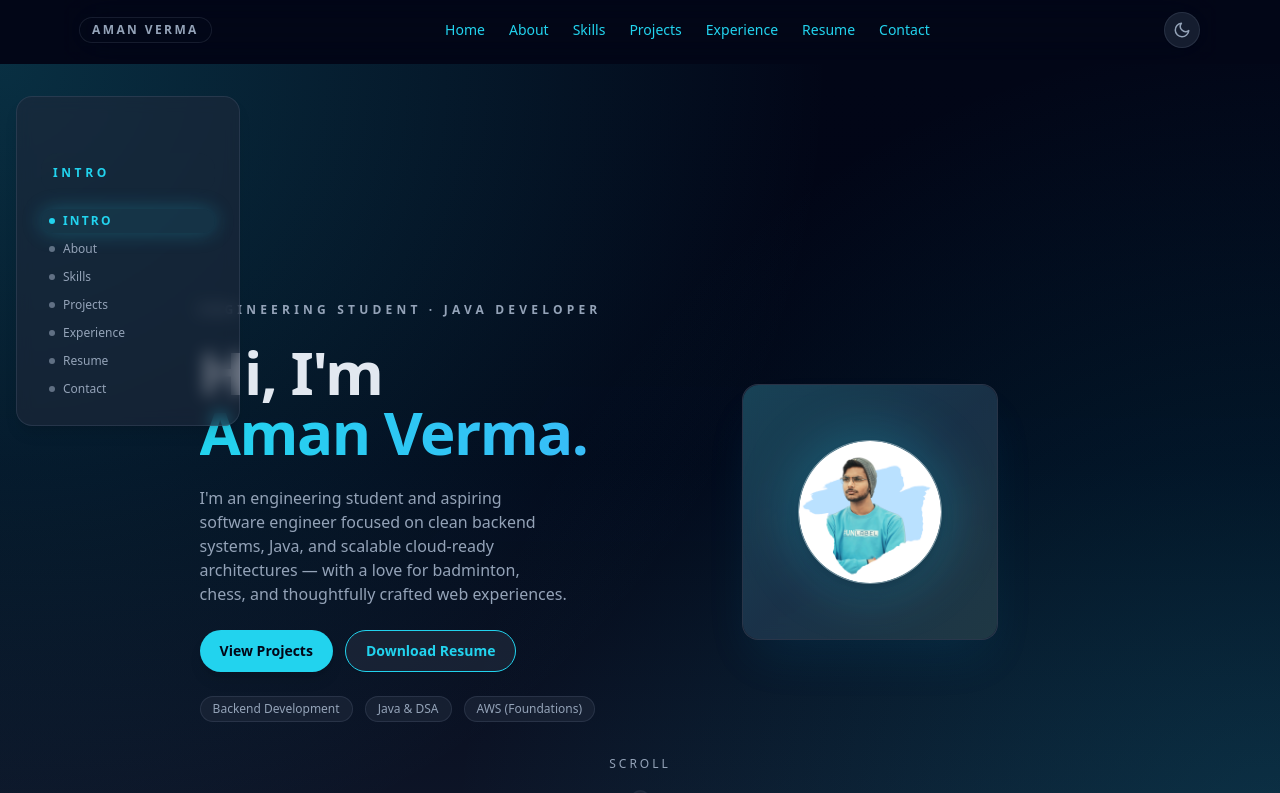
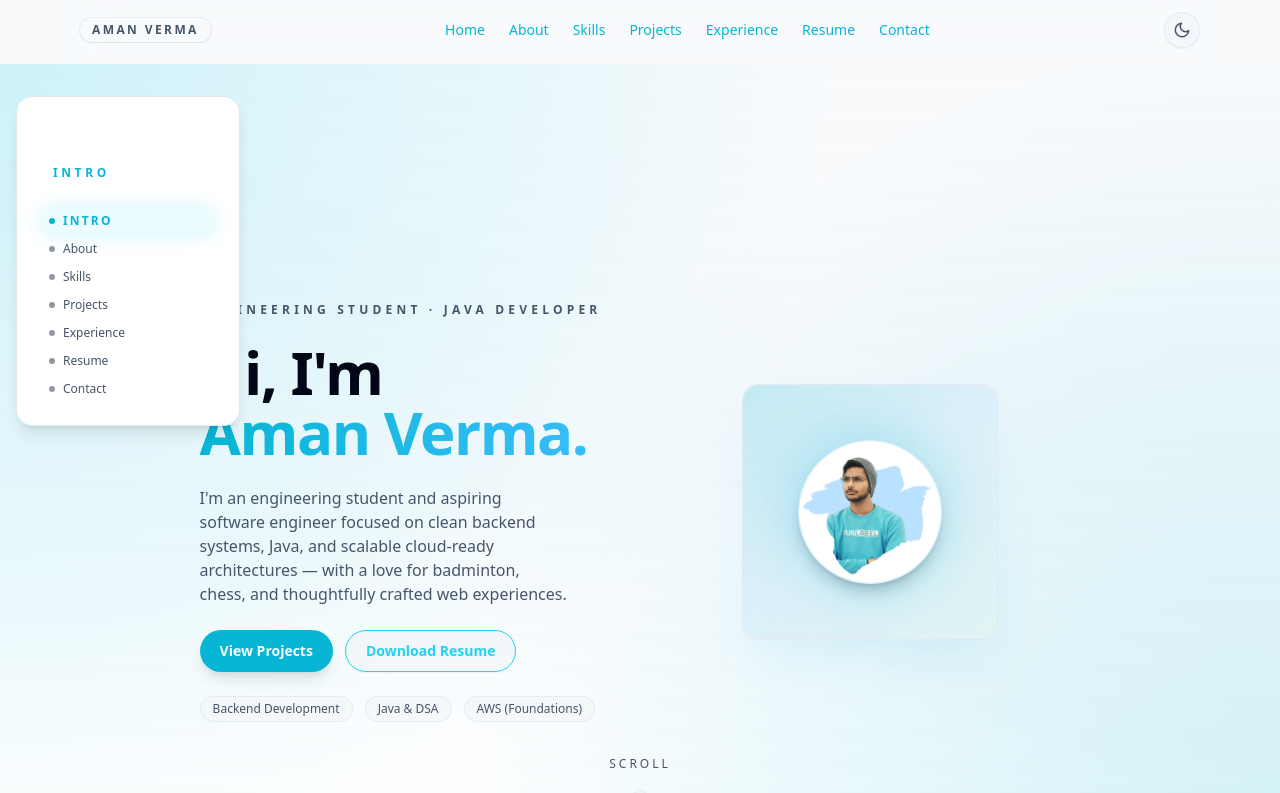
Before and after one commit to av3656/personal_portfolio, a React (Vite) app: page / in a window 1280 px wide. Shown: the top 793 px of the page. Built offline with nearby package versions, Linux system fonts and the light colour scheme.

Commit message:
Refactor styles in Sidebar and Contact components; update CSS variables for improved theming and consistency

```diff
--- a/src/components/Sidebar.jsx
+++ b/src/components/Sidebar.jsx
@@ -22,7 +22,7 @@ export function Sidebar({ activeSection, sectionIds = [], onSectionClick }) {
 
   return (
     <div className="pointer-events-none fixed left-4 top-24 z-30 hidden select-none md:block">
-      <div className="pointer-events-auto w-56 space-y-4 rounded-2xl border border-ai-border bg-ai-card/60 p-6 shadow-lg backdrop-blur">
+      <div className="pointer-events-auto w-56 space-y-4 rounded-2xl border border-slate-200 bg-white p-6 shadow-lg backdrop-blur dark:border-slate-700 dark:bg-ai-card">
         {/* Heading text intentionally removed to keep layout minimal while preserving spacing */}
         <div className="h-4" />
 
--- a/src/components/sections/Contact.jsx
+++ b/src/components/sections/Contact.jsx
@@ -131,7 +131,7 @@ export function Contact() {
                   name="name"
                   type="text"
                   autoComplete="name"
-                  className="mt-1 w-full rounded-xl border border-ai-border bg-ai-surface px-3 py-2 text-sm text-ai-text-primary outline-none ring-accent/40 placeholder:text-ai-text-secondary focus:border-accent focus:ring-2 dark:border-ai-border dark:bg-ai-card dark:text-ai-text-primary"
+                  className="mt-1 w-full rounded-xl border border-slate-300 bg-white px-3 py-2 text-sm text-ai-text-primary outline-none ring-accent/40 placeholder:text-ai-text-secondary focus:border-accent focus:ring-2 focus:shadow-[0_0_8px_rgba(34,211,238,0.25)] dark:border-slate-700 dark:bg-ai-surface dark:text-ai-text-primary"
                   placeholder="Your name"
                   value={name}
                   onChange={(e) => setName(e.target.value)}
@@ -150,7 +150,7 @@ export function Contact() {
                   name="email"
                   type="email"
                   autoComplete="email"
-                  className="mt-1 w-full rounded-xl border border-ai-border bg-ai-surface px-3 py-2 text-sm text-ai-text-primary outline-none ring-accent/40 placeholder:text-ai-text-secondary focus:border-accent focus:ring-2 dark:border-ai-border dark:bg-ai-card dark:text-ai-text-primary"
+                  className="mt-1 w-full rounded-xl border border-slate-300 bg-white px-3 py-2 text-sm text-ai-text-primary outline-none ring-accent/40 placeholder:text-ai-text-secondary focus:border-accent focus:ring-2 focus:shadow-[0_0_8px_rgba(34,211,238,0.25)] dark:border-slate-700 dark:bg-ai-surface dark:text-ai-text-primary"
                   placeholder="you@example.com"
                   value={email}
                   onChange={(e) => setEmail(e.target.value)}
@@ -170,7 +170,7 @@ export function Contact() {
                 id="github"
                 name="github"
                 type="text"
-                className="mt-1 w-full rounded-xl border border-ai-border bg-ai-surface px-3 py-2 text-sm text-ai-text-primary outline-none ring-accent/40 placeholder:text-ai-text-secondary focus:border-accent focus:ring-2 dark:border-ai-border dark:bg-ai-card dark:text-ai-text-primary"
+                className="mt-1 w-full rounded-xl border border-slate-300 bg-white px-3 py-2 text-sm text-ai-text-primary outline-none ring-accent/40 placeholder:text-ai-text-secondary focus:border-accent focus:ring-2 focus:shadow-[0_0_8px_rgba(34,211,238,0.25)] dark:border-slate-700 dark:bg-ai-surface dark:text-ai-text-primary"
                 placeholder="your-github-username or profile link"
                 value={github}
                 onChange={(e) => setGithub(e.target.value)}
@@ -189,7 +189,7 @@ export function Contact() {
                 id="message"
                 name="message"
                 rows={4}
-                className="mt-1 w-full rounded-xl border border-ai-border bg-ai-surface px-3 py-2 text-sm text-ai-text-primary outline-none ring-accent/40 placeholder:text-ai-text-secondary focus:border-accent focus:ring-2 dark:border-ai-border dark:bg-ai-card dark:text-ai-text-primary"
+                className="mt-1 w-full rounded-xl border border-slate-300 bg-white px-3 py-2 text-sm text-ai-text-primary outline-none ring-accent/40 placeholder:text-ai-text-secondary focus:border-accent focus:ring-2 focus:shadow-[0_0_8px_rgba(34,211,238,0.25)] dark:border-slate-700 dark:bg-ai-surface dark:text-ai-text-primary"
                 placeholder="Tell me about your project or opportunity..."
                 value={message}
                 onChange={(e) => setMessage(e.target.value)}
--- a/src/index.css
+++ b/src/index.css
@@ -6,9 +6,44 @@ html {
   scroll-behavior: smooth;
 }
 
+:root {
+  --ai-navy: 248 250 252;
+  --ai-surface: 255 255 255;
+  --ai-card: 241 245 249;
+  --accent: 6 182 212;
+  --accent-soft: 8 145 178;
+  --ai-violet: 34 211 238;
+  --ai-violet-glow: 103 232 249;
+  --ai-text-primary: 2 6 23;
+  --ai-text-secondary: 71 85 105;
+  --bg-grad-start: 248 250 252;
+  --bg-grad-mid: 248 250 252;
+  --bg-grad-end: 255 255 255;
+}
+
+.dark {
+  --ai-navy: 2 6 23;
+  --ai-surface: 15 23 42;
+  --ai-card: 30 41 59;
+  --accent: 34 211 238;
+  --accent-soft: 6 182 212;
+  --ai-violet: 34 211 238;
+  --ai-violet-glow: 103 232 249;
+  --ai-text-primary: 226 232 240;
+  --ai-text-secondary: 148 163 184;
+  --bg-grad-start: 2 6 23;
+  --bg-grad-mid: 2 6 23;
+  --bg-grad-end: 15 23 42;
+}
+
 body {
   @apply bg-ai-navy text-ai-text-primary dark:bg-ai-navy dark:text-ai-text-primary antialiased;
-  background-image: linear-gradient(180deg, #020617, #020617 40%, #0f172a 100%);
+  background-image: linear-gradient(
+    180deg,
+    rgb(var(--bg-grad-start)),
+    rgb(var(--bg-grad-mid)) 40%,
+    rgb(var(--bg-grad-end)) 100%
+  );
 }
 
 #root {
--- a/tailwind.config.cjs
+++ b/tailwind.config.cjs
@@ -9,21 +9,21 @@ module.exports = {
       },
       colors: {
         accent: {
-          DEFAULT: '#22d3ee',
-          soft: '#06b6d4',
+          DEFAULT: 'rgb(var(--accent) / <alpha-value>)',
+          soft: 'rgb(var(--accent-soft) / <alpha-value>)',
         },
         surface: {
-          light: '#020617',
-          dark: '#020617',
+          light: 'rgb(var(--ai-navy) / <alpha-value>)',
+          dark: 'rgb(var(--ai-navy) / <alpha-value>)',
         },
-        'ai-navy': '#020617',
-        'ai-surface': '#0f172a',
-        'ai-card': '#1e293b',
-        'ai-violet': '#22d3ee',
-        'ai-violet-glow': '#67e8f9',
-        'ai-text-primary': '#e2e8f0',
-        'ai-text-secondary': '#94a3b8',
-        'ai-border': 'rgba(148,163,184,0.15)',
+        'ai-navy': 'rgb(var(--ai-navy) / <alpha-value>)',
+        'ai-surface': 'rgb(var(--ai-surface) / <alpha-value>)',
+        'ai-card': 'rgb(var(--ai-card) / <alpha-value>)',
+        'ai-violet': 'rgb(var(--ai-violet) / <alpha-value>)',
+        'ai-violet-glow': 'rgb(var(--ai-violet-glow) / <alpha-value>)',
+        'ai-text-primary': 'rgb(var(--ai-text-primary) / <alpha-value>)',
+        'ai-text-secondary': 'rgb(var(--ai-text-secondary) / <alpha-value>)',
+        'ai-border': 'rgb(148 163 184 / 0.15)',
       },
       backgroundImage: {
         'hero-gradient':
```
